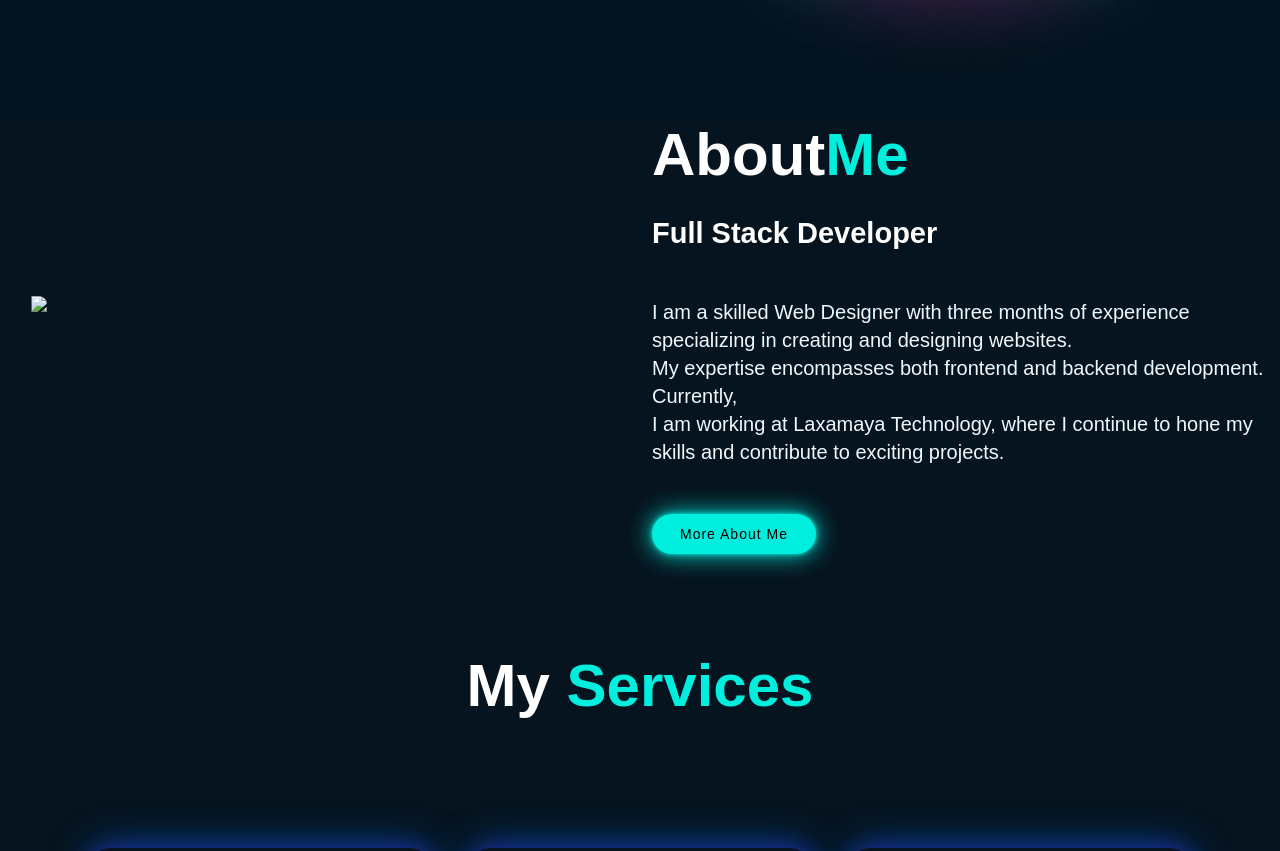
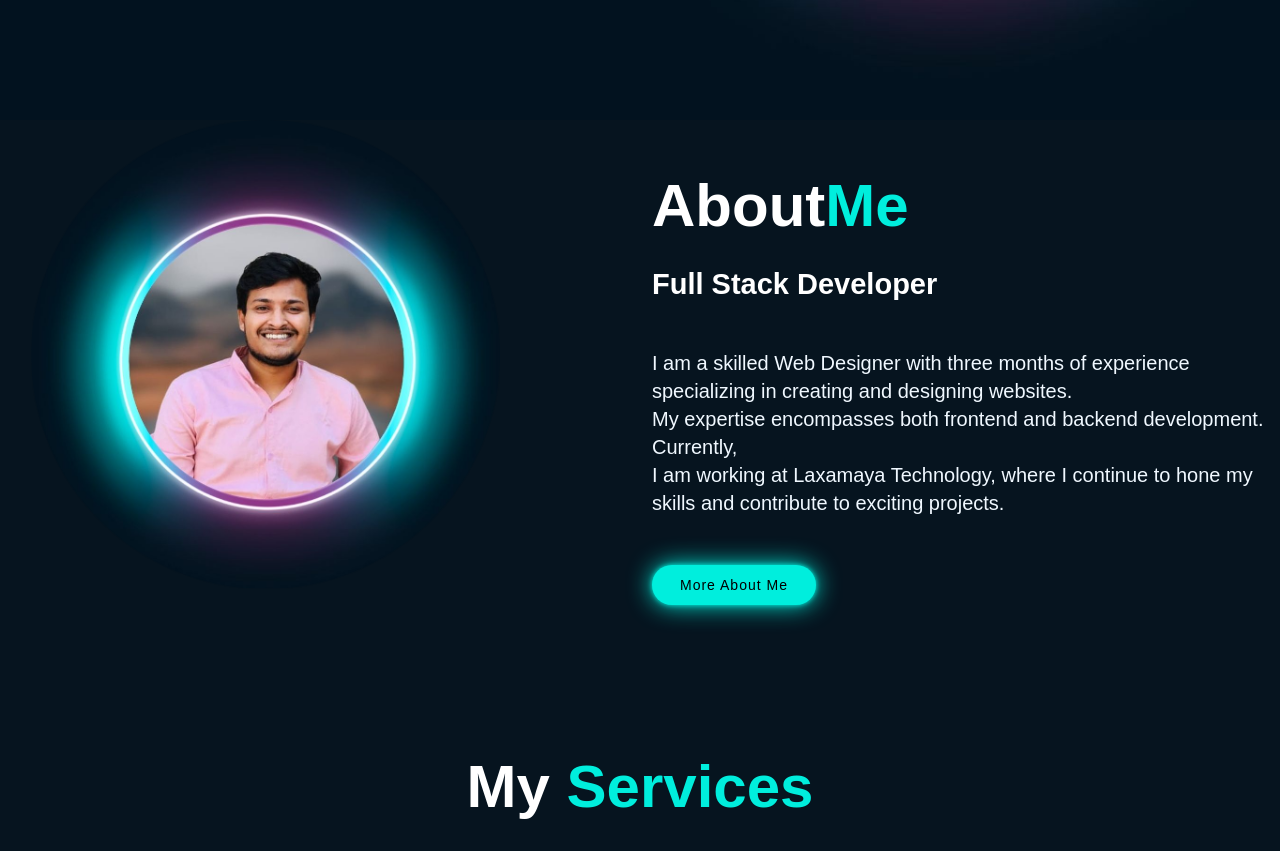
Before and after one commit to Msuthar8890/MyPortfolio, a plain HTML site: page index.html in a window 1280 px wide. Shown: the part 680-1531 px from the top of the page. Drawn offline with nearby package versions, Linux system fonts and the light colour scheme.

Commit message:
Update index.html

```diff
--- a/index.html
+++ b/index.html
@@ -54,7 +54,7 @@
 
     <section class="about" id="about">
         <div class="about-img">
-            <img src="/img/pp.jpg">
+            <img src="/img/pp.png">
         </div>
         <div class="about-text">
             <h2>About<span>Me</span></h2>
```
